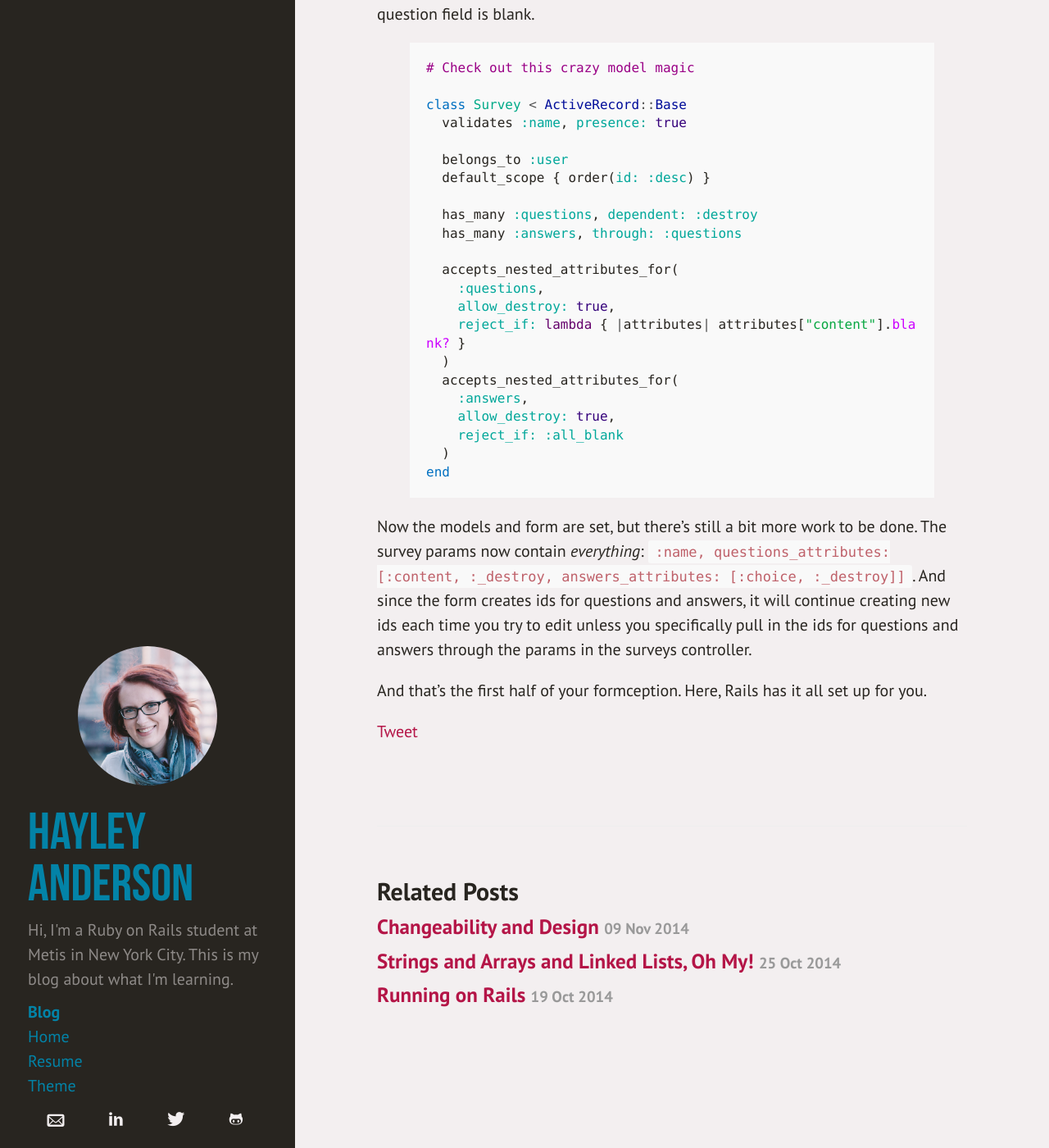
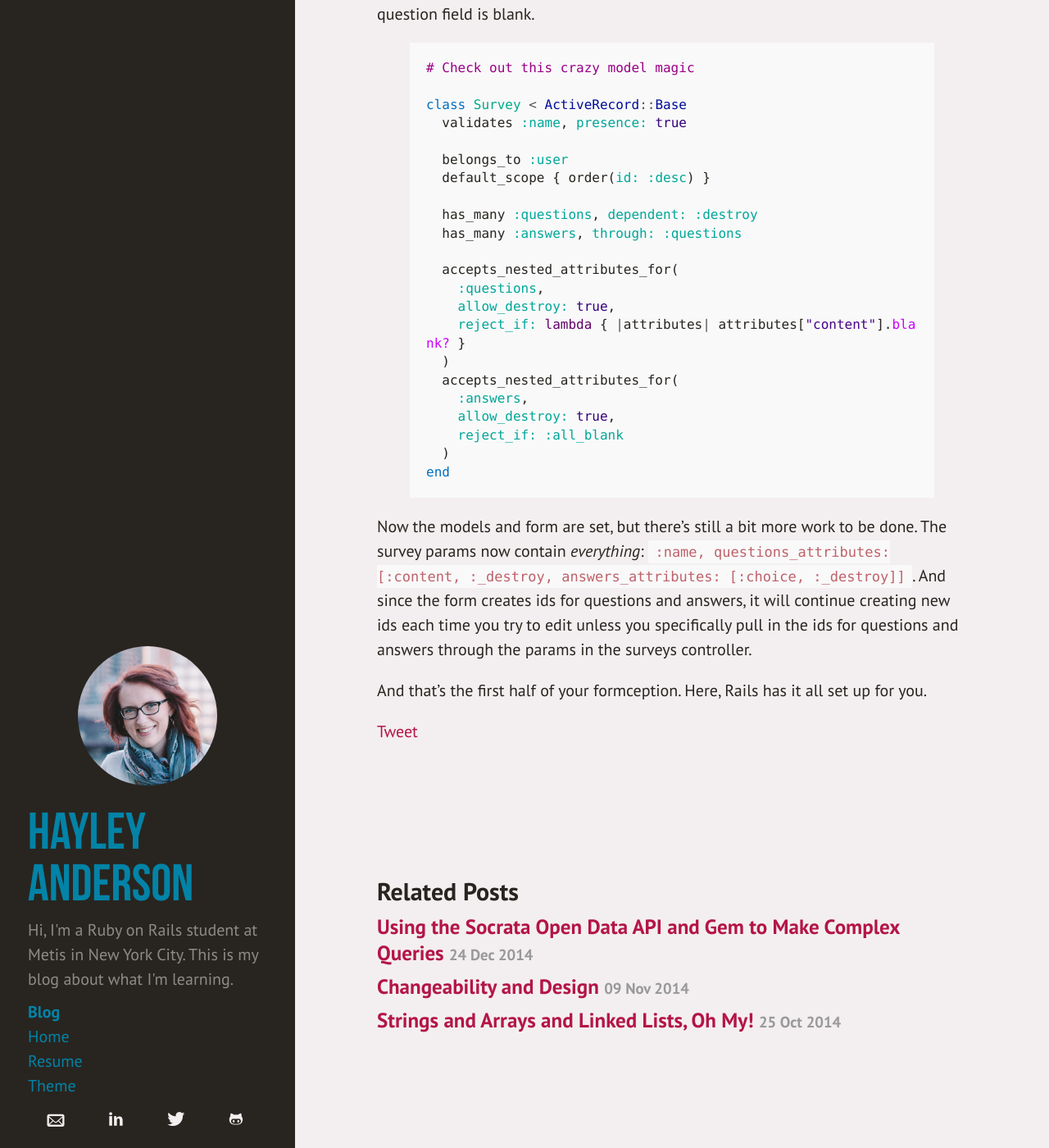
Before and after one commit to HayleyCAnderson/HayleyBlog, a Jekyll site: the page built from _posts/2014-11-27-formception.md, in a window 1280 px wide and 1400 px high, scrolled down 1048 px. Shown: the whole window at 82% size. Built offline with Jekyll 4.4.1, drawn with Linux system fonts in a browser that asks for light colours; nearby versions of some CDN libraries; Markdown is read by kramdown in place of the engine named in the settings; comment, search, counter and statistics services are not loaded; some of the changed lines change nothing that is shown.

Commit message:
Add post and fix code colors used in post
* Add "Use the Socrata Open Data API and Gem to Make Complex Queries"
* Change colors of strings and integers to be less terrible

```diff
--- /dev/null
+++ b/_posts/2014-12-24-using-the-socrata-open-data-api-and-gem-to-make-complex-queries.md
@@ -0,0 +1,128 @@
+---
+layout: post
+title: Using the Socrata Open Data API and Gem to Make Complex Queries
+---
+
+Over the past few weeks, I've been working on my capstone project for Metis. My project, SaferNYC, explores data from [NYC Open Data](https://nycopendata.socrata.com/NYC-BigApps/NYPD-Motor-Vehicle-Collisions/h9gi-nx95?), visualizing New York City car collisions involving cyclists and pedestrians. You can view my project at [safernyc.com](http://safernyc.com).
+
+The first step of my project was of course pulling in data from the dataset on NYC Open Data. NYC Open Data is maintained by Socrata, so the API connected with the site is the [Socrata Open Data API](http://dev.socrata.com/consumers/getting-started.html), or SODA. At its most basic, SODA can be queried through a url including parameters writing in SoQL, Socrata's version of SQL.
+
+My query, however, quickly grew out of control for this approach. I only wanted data that was recent, had location information, and involved a cyclist or pedestrian death or injury. This created a url hundreds of characters long, and it just kept growing.
+
+As my query got increasingly unmanageable, I discovered that there is also a gem for the API, [soda-ruby](https://github.com/socrata/soda-ruby). While the gem was very helpful for cleaing up some aspects of my query, the gem does not address the unwieldy SoQL parameters.
+
+The soda-ruby docs contain only one simplistic example and little explanation. It's initially unclear how the gem is supposed to work, but the reality is that a complex query requires injecting strings of pure SoQL - almost exactly what would be used in the url approach.
+
+The main benefit of using the gem is in the setup. Using the gem, environmental variables can be easily included in the Ruby code. Also, clauses such as `$select` (the data points requested), `$where` (requirements the data should meet), and `$order` (how the data will be sorted and returned) can be emphasized as keys pointing to the corresponding SoQL parameters rather than getting lost in a string.
+
+{% highlight ruby %}
+require "soda/client"
+
+class DataCollector
+  def initialize
+    @client = SODA::Client.new(
+      domain: ENV["soda_domain"],
+      app_token: ENV["soda_application_token"]
+    )
+  end
+
+  def collisions
+    @client.get(
+      ENV["soda_dataset_identifier"],
+      "$select" => incident_data_points.join(", "),
+      "$where" => incident_conditions,
+      "$order" => "date ASC"
+    )
+  end
+
+  private
+
+  # Methods creating strings of SoQL - see below
+end
+{% endhighlight %}
+
+It's a bit downhill from here. I used a slightly-better-looking array of symbols rather than a string to create the `$select` call, but as you may notice above, the array is simply joined with commas, creating a string of SoQL, before being passed in as a parameter. The symbols correspond to columns in the dataset from NYC Open Data (thus using their naming) and ask that the data returned includes each of these columns for each data point.
+
+{% highlight ruby %}
+def incident_data_points
+  [
+    :borough,
+    :contributing_factor_vehicle_1,
+    :date,
+    :latitude,
+    :longitude,
+    :number_of_cyclist_injured,
+    :number_of_cyclist_killed,
+    :number_of_pedestrians_injured,
+    :number_of_pedestrians_killed,
+    :off_street_name,
+    :on_street_name,
+    :unique_key,
+    :vehicle_type_code1,
+    :zip_code
+  ]
+end
+{% endhighlight %}
+
+Tricks like the array of symbols above don't really work for the rest of the parameters because they're more complex. Using strings of SoQL instead gets very ugly very fast, so I broke mine up into numerous small methods. While this is better than one very long string, the methods are quite difficult to follow.
+
+The methods below (which make up the rest of the class show above) contain SoQL giving the following paramaters:
+
+* Data is from dates later than the last incident saved in the database (or, if the database is empty, is from six months ago)
+
+* Data has either latitude and longitude or cross streets and zip code
+
+* Data includes a cyclist or pedestrian fatality or injury.
+
+{% highlight ruby %}
+def incident_conditions
+  "#{is_new} AND #{has_location_data} AND #{is_relevant}"
+end
+
+def is_new
+  "date>'#{date_of_last_saved_incident}'"
+end
+
+def has_location_data
+  "(#{has_latitude_and_longitude} OR #{has_address_information})"
+end
+
+def is_relevant
+  "(#{pedestrian_involved} OR #{cyclist_involved})"
+end
+
+def date_of_last_saved_incident
+  if Incident.exists?
+    Incident.order(date: :desc).first.date
+  else
+    current_date = Date.strptime(Time.current.to_s)
+    current_date.prev_month(6).strftime("%FT%T")
+  end
+end
+
+def has_latitude_and_longitude
+  "(latitude IS NOT NULL AND longitude IS NOT NULL)"
+end
+
+def has_address_information
+  "(#{has_cross_streets} AND zip_code IS NOT NULL)"
+end
+
+def pedestrian_involved
+  "number_of_pedestrians_injured>0 OR number_of_pedestrians_killed>0"
+end
+
+def cyclist_involved
+  "number_of_cyclist_injured>0 OR number_of_cyclist_killed>0"
+end
+
+def has_cross_streets
+  "(on_street_name IS NOT NULL AND off_street_name IS NOT NULL)"
+end
+{% endhighlight %}
+
+This is all necessary because some points in the dataset are missing essential information, such as location, rendering them useless to me. More importantly, there is such a huge volume of data (and an API limit of 1000 data points per call - no more than a month of relevant data), that I can't waste time or space pulling in information that is old, irrelevant, or useless.
+
+These parameters were as annoying to write as they look, but they're relatively straightforward, and I end up with data that includes the information I need but no more. Socrata's [documentation](http://dev.socrata.com/docs/queries.html) on SoQL is much better than their documentation on soda-ruby, and it made the content of this query quite simple to write.
+
+Next, I'll cover the data this query returns and how I clean and store it.
--- a/public/css/syntax.css
+++ b/public/css/syntax.css
@@ -24,7 +24,7 @@
 .kp { color: #35007B; } /* Keyword.Pseudo */
 .kr { color: #35007B; } /* Keyword.Reserved */
 .kt { color: #007788; } /* Keyword.Type */
-.m { color: #FF6600; } /* Literal.Number */
+.m { color: #8C234A; } /* Literal.Number */
 .s { color: #d44950; } /* Literal.String */
 .na { color: #4f9fcf; } /* Name.Attribute */
 .nb { color: #65006C; } /* Name.Builtin */
@@ -40,26 +40,26 @@
 .nv { color: #003333; } /* Name.Variable */
 .ow { color: #000000; } /* Operator.Word */
 .w { color: #bbbbbb; } /* Text.Whitespace */
-.mf { color: #FF6600; } /* Literal.Number.Float */
-.mh { color: #FF6600; } /* Literal.Number.Hex */
-.mi { color: #FF6600; } /* Literal.Number.Integer */
-.mo { color: #FF6600; } /* Literal.Number.Oct */
-.sb { color: #08A741; } /* Literal.String.Backtick */
-.sc { color: #08A741; } /* Literal.String.Char */
-.sd { color: #08A741; font-style: italic } /* Literal.String.Doc */
-.s2 { color: #08A741; } /* Literal.String.Double */
-.se { color: #08A741; } /* Literal.String.Escape */
-.sh { color: #08A741; } /* Literal.String.Heredoc */
-.si { color: #08A741; } /* Literal.String.Interpol */
-.sx { color: #08A741; } /* Literal.String.Other */
+.mf { color: #8C234A; } /* Literal.Number.Float */
+.mh { color: #8C234A; } /* Literal.Number.Hex */
+.mi { color: #8C234A; } /* Literal.Number.Integer */
+.mo { color: #8C234A; } /* Literal.Number.Oct */
+.sb { color: #48038C; } /* Literal.String.Backtick */
+.sc { color: #48038C; } /* Literal.String.Char */
+.sd { color: #48038C; font-style: italic } /* Literal.String.Doc */
+.s2 { color: #48038C; } /* Literal.String.Double */
+.se { color: #48038C; } /* Literal.String.Escape */
+.sh { color: #48038C; } /* Literal.String.Heredoc */
+.si { color: #48038C; } /* Literal.String.Interpol */
+.sx { color: #48038C; } /* Literal.String.Other */
 .sr { color: #33AAAA; } /* Literal.String.Regex */
-.s1 { color: #08A741; } /* Literal.String.Single */
+.s1 { color: #48038C; } /* Literal.String.Single */
 .ss { color: #00A79A; } /* Literal.String.Symbol */
 .bp { color: #336666; } /* Name.Builtin.Pseudo */
 .vc { color: #003333; } /* Name.Variable.Class */
 .vg { color: #003333; } /* Name.Variable.Global */
 .vi { color: #003333; } /* Name.Variable.Instance */
-.il { color: #FF6600; } /* Literal.Number.Integer.Long */
+.il { color: #8C234A; } /* Literal.Number.Integer.Long */
 
 .css .o,
 .css .o + .nt,
```
Also changed, not shown: 3 other files.
